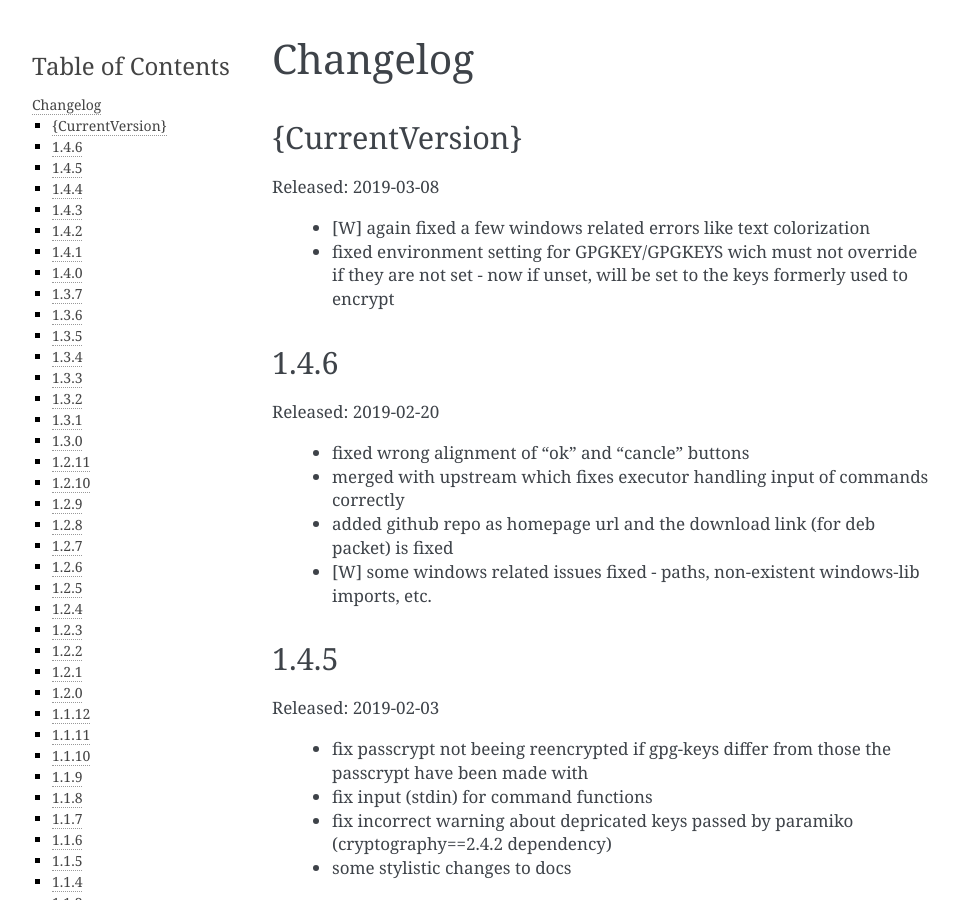
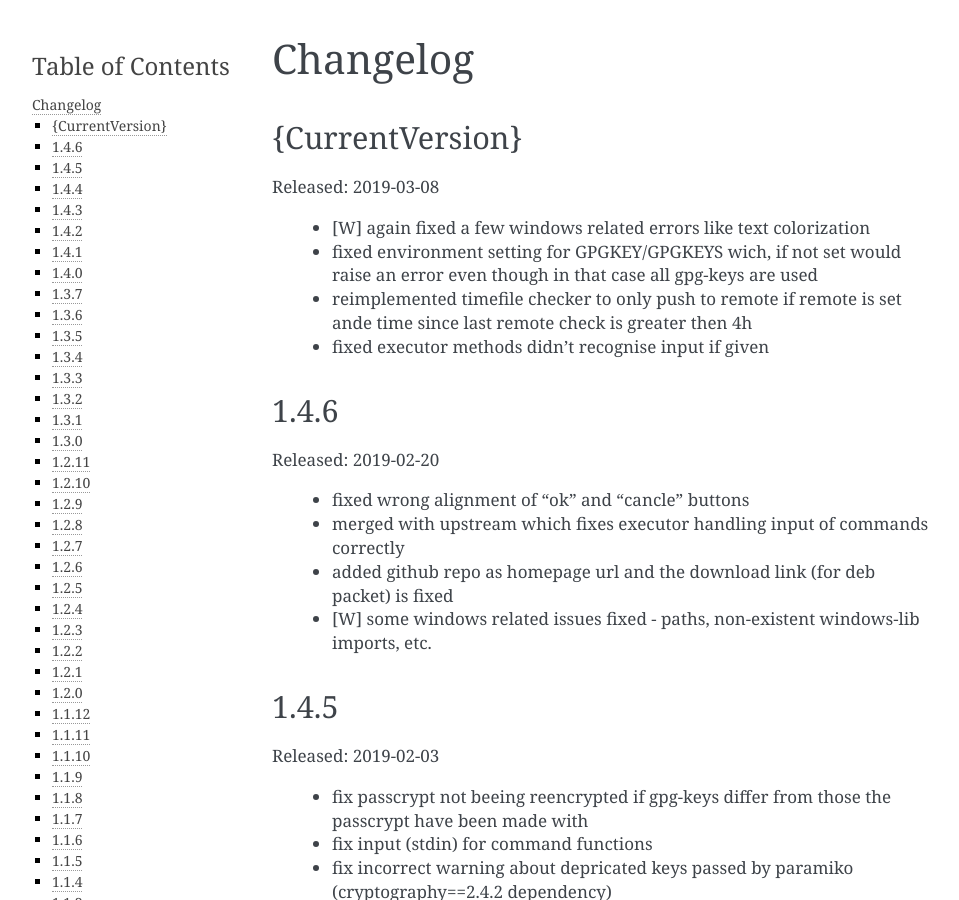
Before and after one commit to d0n/pwclip, a Sphinx documentation site: the page built from docs/changelog.rst, in a window 1280 px wide and 900 px high. Shown: the whole window, without its empty margins (148-1107 px from the left). Built offline with Sphinx 7.4.7, drawn with Linux system fonts in a browser that asks for light colours.

Commit message:
modified = docs/changelog.rst lib/colortext lib/executor lib/net lib/secrecy lib/system

```diff
--- a/docs/changelog.rst
+++ b/docs/changelog.rst
@@ -9,10 +9,13 @@ Released: 2019-03-08
 
   * [W] again fixed a few windows related errors like text colorization
 
-  * fixed environment setting for GPGKEY/GPGKEYS wich must not override
-    if they are not set - now if unset, will be set to the keys formerly
-    used to encrypt
+  * fixed environment setting for GPGKEY/GPGKEYS wich, if not set would
+    raise an error even though in that case all gpg-keys are used
 
+  * reimplemented timefile checker to only push to remote if remote is set
+    ande time since last remote check is greater then 4h
+
+  * fixed executor methods didn't recognise input if given
 
 
 1.4.6
```
